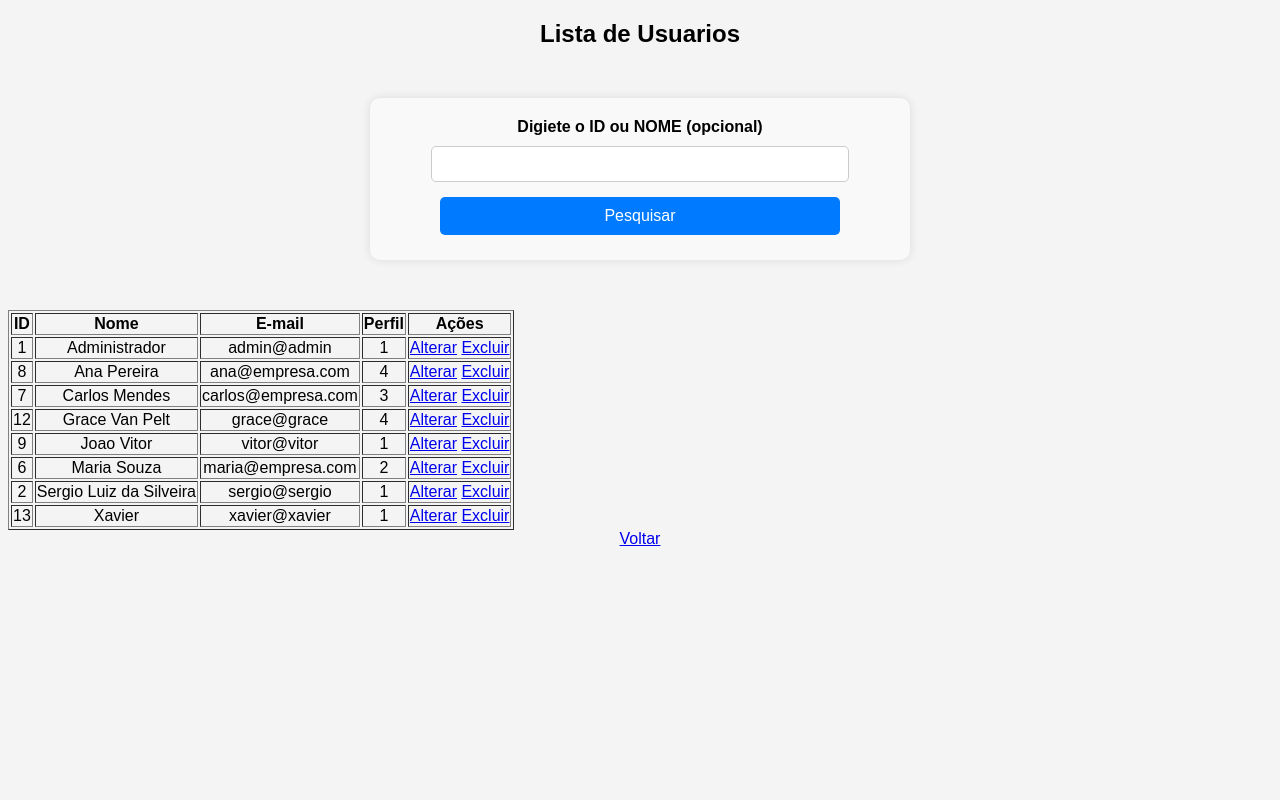
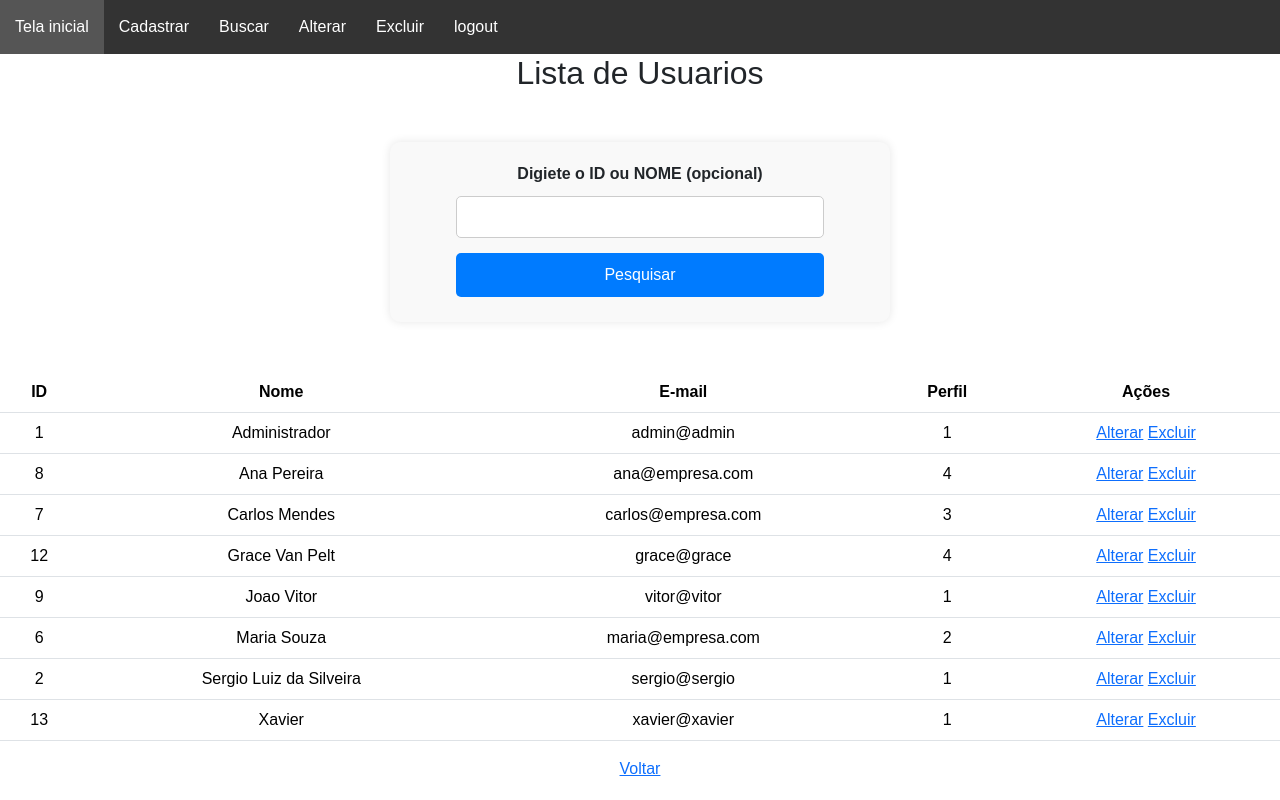
Before and after one commit to VPasssos/PROVA_VINICIUS_PASSOS, a PHP site: page /buscar_usuario.php in a window 1280 px wide. Run offline with PHP 8.4, Linux system fonts and the light colour scheme; a user stored in the database is signed in; data comes from the database, SQL or seed files in the repository.

Commit message:
Refatorar menu para separar arquivo e incluir em páginas
Movemos o menu e a lógica de permissão para um novo arquivo menu.php e o incluímos em principal.php, alterar_usuario.php, cadastro_usuario.php, excluir_usuario.php e buscar_usuario.php. Atualizamos buscar_usuario.php para usar o Bootstrap para estilização de tabelas. Pequenos ajustes de estilo em styles.css para definir a cor de fundo como branca.

```diff
--- a/alterar_usuario.php
+++ b/alterar_usuario.php
@@ -53,6 +53,7 @@
     <script src="scripts.js"></script>
 </head>
 <body>
+<?php include 'menu.php'; ?>
     <h2>Alterar Usuario</h2>
 
     <form action="alterar_usuario.php" method="POST">
--- a/buscar_usuario.php
+++ b/buscar_usuario.php
@@ -40,33 +40,39 @@ $usuarios = $stmt->fetchALL(PDO::FETCH_ASSOC);
 
 <!DOCTYPE html>
 <html lang="pt-br">
+
 <head>
     <meta charset="UTF-8">
     <meta name="viewport" content="width=device-width, initial-scale=1.0">
     <title>Buscar Usuário</title>
+    <link href="https://cdn.jsdelivr.net/npm/bootstrap@5.3.7/dist/css/bootstrap.min.css" rel="stylesheet" integrity="sha384-LN+7fdVzj6u52u30Kp6M/trliBMCMKTyK833zpbD+pXdCLuTusPj697FH4R/5mcr" crossorigin="anonymous">
+    <script src="https://cdn.jsdelivr.net/npm/bootstrap@5.3.7/dist/js/bootstrap.bundle.min.js" integrity="sha384-ndDqU0Gzau9qJ1lfW4pNLlhNTkCfHzAVBReH9diLvGRem5+R9g2FzA8ZGN954O5Q" crossorigin="anonymous"></script>
     <link rel="stylesheet" href="styles.css">
 </head>
 <body>
+<?php include 'menu.php'; ?>
     <h2>Lista de Usuarios</h2>
     <!-- FORMULARIO PARA BUSCAR USUARIO  -->
     <form action="buscar_usuario.php" method="POST">
 
-    <label for="busca">Digiete o ID ou NOME (opcional)</label>
+    <label for="busca">Digiete o ID ou NOME  (opcional)</label>
     <input type="text" name="busca" id="busca">
     <button type="submit">Pesquisar</button>
 
     </form>
-
+    <div class = "table_buscar">
     <?php if(!empty($usuarios)):?>
-        <table border="1">
+        <table class="table">
+            <thead class="thead-dark">
                 <tr>
-                <th>ID</th>
-                <th>Nome</th>
-                <th>E-mail</th>
-                <th>Perfil</th>
-                <th>Ações</th>
+                    <th scope="col">ID</th>
+                    <th scope="col">Nome</th>
+                    <th scope="col">E-mail</th>
+                    <th scope="col">Perfil</th>
+                    <th scope="col">Ações</th>
                 </tr>
-
+            </thead>
+            <tbody>
                 <?php foreach($usuarios as $usuario):?>
                     <tr>
                         <td><?=htmlspecialchars($usuario['id_usuario'])?></td>
@@ -80,10 +86,12 @@ $usuarios = $stmt->fetchALL(PDO::FETCH_ASSOC);
 
                     </tr>
                     <?php endforeach; ?>
+                </tbody>
             </table>
             <?php else:?>
                 <p>Nenhum usuario encontrado</p>
                 <?php endif; ?>
+    </div>
 
     <a href="principal.php">Voltar</a>
 </body>
--- a/cadastro_usuario.php
+++ b/cadastro_usuario.php
@@ -51,6 +51,7 @@
     <link rel="stylesheet" href="styles.css">
 </head>
 <body>
+<?php include 'menu.php'; ?>
     <h2>Cadastro Usuário</h2>
 
 
--- a/excluir_usuario.php
+++ b/excluir_usuario.php
@@ -44,6 +44,7 @@ if(isset($_GET['id']) && is_numeric($_GET['id'])){
     <link rel="stylesheet" href="styles.css">
 </head>
 <body>
+<?php include 'menu.php'; ?>
     <h2>Excluir Usuario</h2>
 
     <?php if (!empty($usuarios)):?>
--- /dev/null
+++ b/menu.php
@@ -0,0 +1,69 @@
+<?php
+
+require_once 'conexao.php';
+
+// GARANTE QUE O USUARIO ESTEJA LOGADO
+if(!isset($_SESSION['usuario'])){
+
+    header("Location: login.php");
+    exit();
+}
+
+// OBTENDO O NOME DO PERFIL DO USUARIO LOGADO
+
+$id_perfil = $_SESSION['perfil'];
+$sqlPerfil = "SELECT nome_perfil FROM perfil WHERE id_perfil = :id_perfil";
+$stmtPerfil = $pdo->prepare($sqlPerfil);
+$stmtPerfil->bindParam(":id_perfil",$id_perfil);
+$stmtPerfil->execute();
+$perfil = $stmtPerfil->fetch(PDO::FETCH_ASSOC);
+$nome_perfil = $perfil["nome_perfil"];
+
+// DEFINIÇÃO DAS PERMISSOES POR PERFIL
+
+$permissoes = [
+    1=>["Cadastrar"=>["cadastro_usuario.php","cadastro_perfil.php","cadastro_cliente.php","cadastro_produto.php","cadastro_fornecedor","cadastro_funcionario"],
+        "Buscar"=>["buscar_usuario.php","buscar_perfil.php","buscar_cliente.php","buscar_produto.php","buscar_fornecedor","buscar_funcionario"],
+        "Alterar"=>["alterar_usuario.php","alterar_perfil.php","alterar_cliente.php","alterar_produto.php","alterar_fornecedor","alterar_funcionario"],
+        "Excluir"=>["excluir_usuario.php","excluir_perfil.php","excluir_cliente.php","excluir_produto.php","excluir_fornecedor","excluir_funcionario"]],
+
+    2=>["Cadastrar"=>["cadastro_cliente.php",],
+        "Buscar"=>["buscar_cliente.php","buscar_produto.php","buscar_fornecedor"],
+        "Alterar"=>["alterar_cliente.php","alterar_fornecedor"]],
+
+    3=>["Cadastrar"=>["cadastro_produto.php","cadastro_fornecedor"],
+        "Buscar"=>["buscar_cliente.php","buscar_produto.php","buscar_fornecedor"],
+        "Alterar"=>["alterar_produto.php","alterar_fornecedor"],
+        "Excluir"=>["excluir_produto.php"]],
+
+    4=>["Cadastrar"=>["cadastro_cliente.php"],
+        "Buscar"=>["buscar_produto.php"],
+        "Alterar"=>["alterar_cliente.php"]],
+
+];
+
+// OBTENDO AS OPCOES DISPONIVEIS PARA O PERFIL LOGADO
+$opcoes_menu = $permissoes[$id_perfil];
+?>
+    <nav>
+        <ul class="menu">
+            <li><a href="principal.php">Tela inicial</a></li>
+            <?php foreach($opcoes_menu as $categoria=>$arquivos):?>
+                <li>
+                </li>
+                <li class="dropdown">
+                    <a href="#"><?=$categoria?></a>
+                    <ul class="dropdown-menu">
+                        <?php foreach($arquivos as $arquivo):?>
+                            <li>
+                                <a href="<?=$arquivo?>"><?= ucfirst(str_replace("_", " ",basename($arquivo,".php")))?></a>
+                            </li>
+                        <?php endforeach;?>
+
+                        </ul>
+                </li>
+            <?php endforeach;?>
+            <div class="vazio"></div>
+            <li class="btlogout"><a href="logout.php">logout</a></li>
+        </ul>
+    </nav>
--- a/styles.css
+++ b/styles.css
@@ -1,6 +1,6 @@
 body {
     font-family: Arial, sans-serif;
-    background-color: #f4f4f4;
+    background-color: white;
     text-align: center;
 }
 
```
Also changed, not shown: principal.php (+1 -52 lines). Lines whose indentation alone changed are shown as unchanged.
